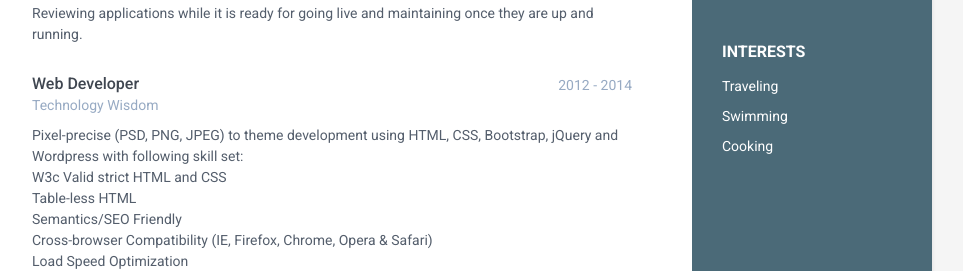
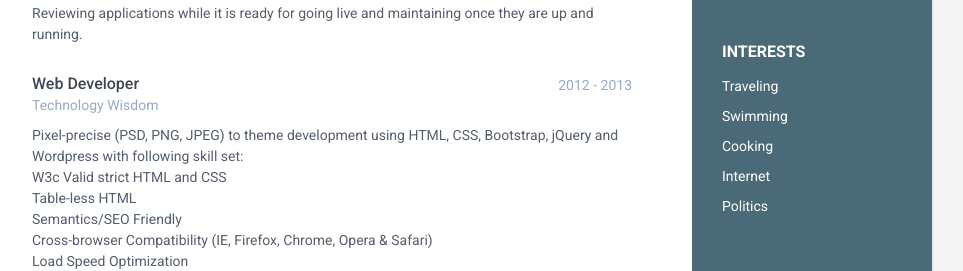
Before and after one commit to msumairkhokhar/msumairkhokhar.github.io, a plain HTML site: page index.html in a window 1280 px wide. Shown: the part 1095-1366 px from the top of the page, without its empty margins (188-1151 px from the left). Drawn offline with Linux system fonts and the light colour scheme.

Commit message:
interests added

```diff
--- a/index.html
+++ b/index.html
@@ -75,6 +75,8 @@
                         <li>Traveling</li>
                         <li>Swimming</li>
                         <li>Cooking</li>
+                        <li>Internet</li>
+                        <li>Politics</li>
                     </ul>
                 </div>
 
@@ -158,7 +160,7 @@
                         <div class="meta">
                             <div class="upper-row">
                                 <h3 class="job-title">Web Developer</h3>
-                                <div class="time">2012 - 2014</div>
+                                <div class="time">2012 - 2013</div>
                             </div>
                             <div class="company">Technology Wisdom</div>
                         </div>
```
Also changed, not shown: 1 other file.
